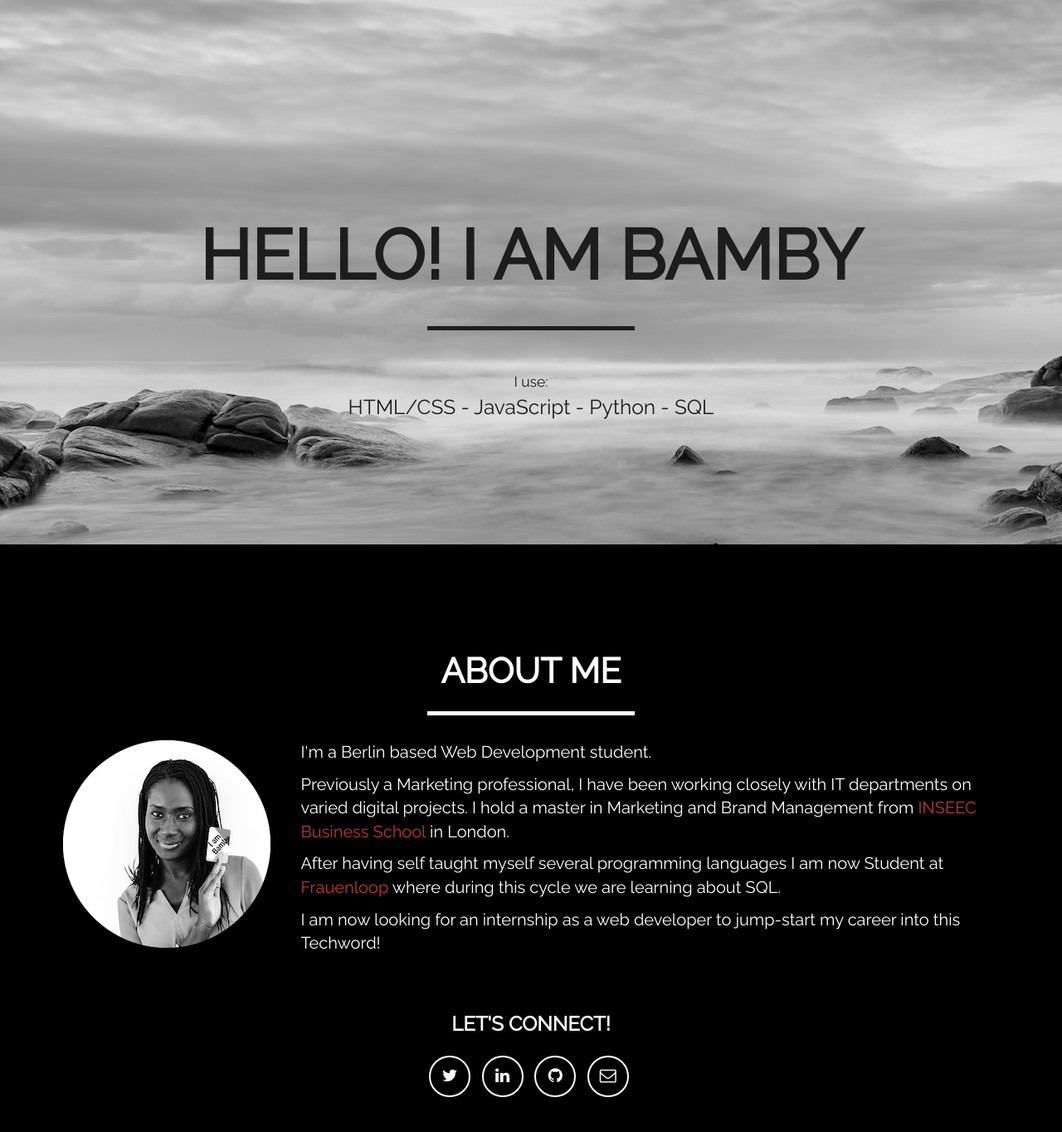
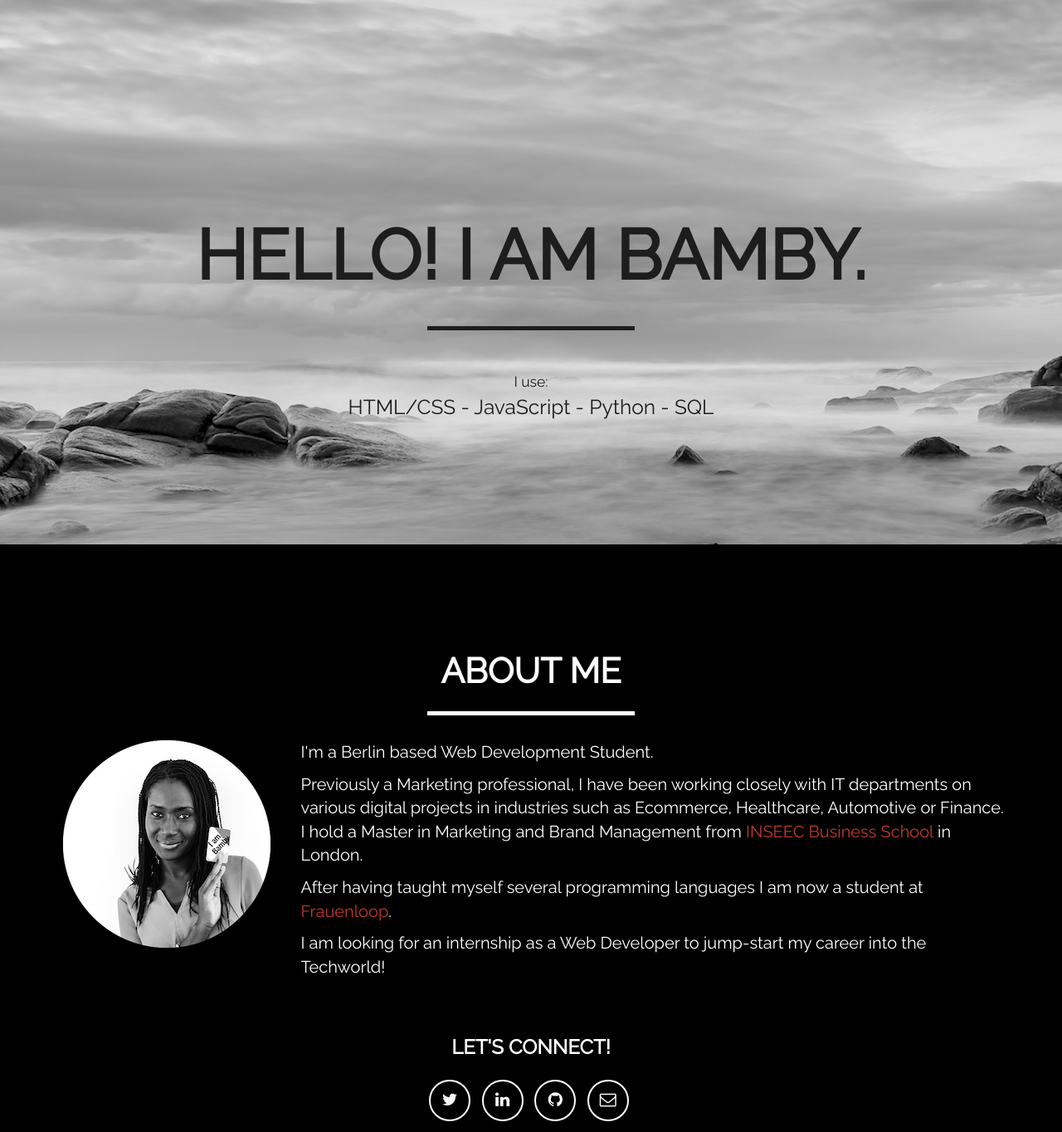
Before and after one commit to BambyG/Portfolio, a website: page index.html in a window 1280 px wide. Shown: the top 1364 px of the page at 83% size. Drawn offline with nearby package versions, Linux system fonts and the light colour scheme.

Commit message:
update profile text

```diff
--- a/index.html
+++ b/index.html
@@ -89,7 +89,7 @@
                     <div class="intro-text">
 
 
-                        <span class="name">Hello! I am Bamby</span>
+                        <span class="name">Hello! I am Bamby.</span>
                         <hr class="star-light ">
                         <br><span class="ski">I use:</span><br>
                         <span class="skills ">HTML/CSS - JavaScript - Python - SQL</span>
@@ -191,15 +191,15 @@
                      <br>
                  </div>
                 <div class="col-lg-9 text-left">
-                    <p>I'm a Berlin based Web Development student. </p>
+                    <p>I'm a Berlin based Web Development Student. </p>
 
-                      <p>Previously a Marketing professional, I have been working closely with IT departments on varied digital projects. I hold a master in Marketing and Brand Management from <a href="https://www.inseec.education/">INSEEC Business School</a> in London.</p>
+                      <p>Previously a Marketing professional, I have been working closely with IT departments on various digital projects in industries such as Ecommerce, Healthcare, Automotive or Finance. I hold a Master in Marketing and Brand Management from <a href="https://www.inseec.education/">INSEEC Business School</a> in London.</p>
 
-                    <p>After having self taught myself several programming languages I am now Student at <a href="http://www.frauenloop.org/">Frauenloop</a> where during this cycle we are learning about SQL. </p>
+                    <p>After having taught myself several programming languages I am now a student at <a href="http://www.frauenloop.org/">Frauenloop</a>. </p>
 
 
 
-                    <p>I am now looking for an internship as a web developer to jump-start my career into this Techword! </p>
+                    <p>I am looking for an internship as a Web Developer to jump-start my career into the Techworld! </p>
 
                     <br>
                      <br>
```
